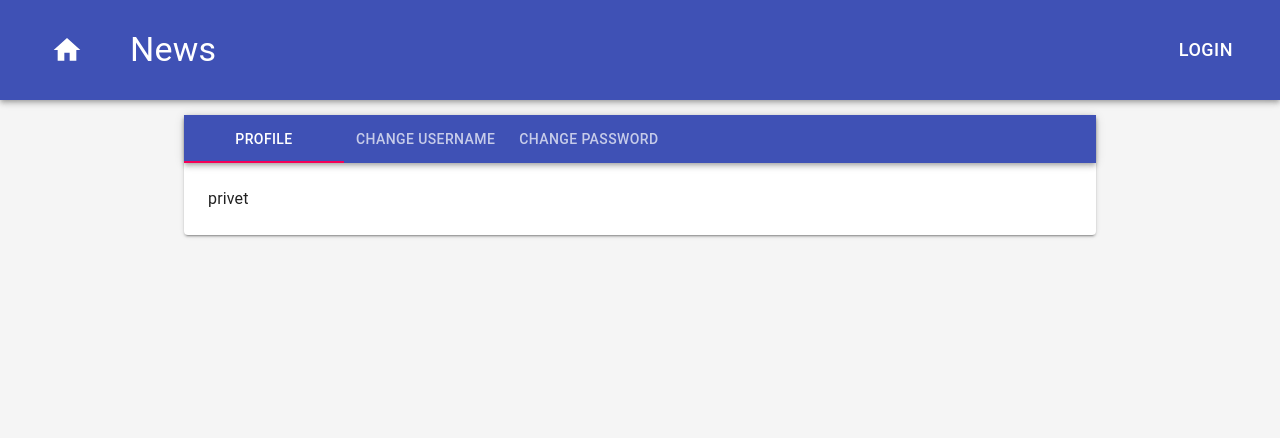
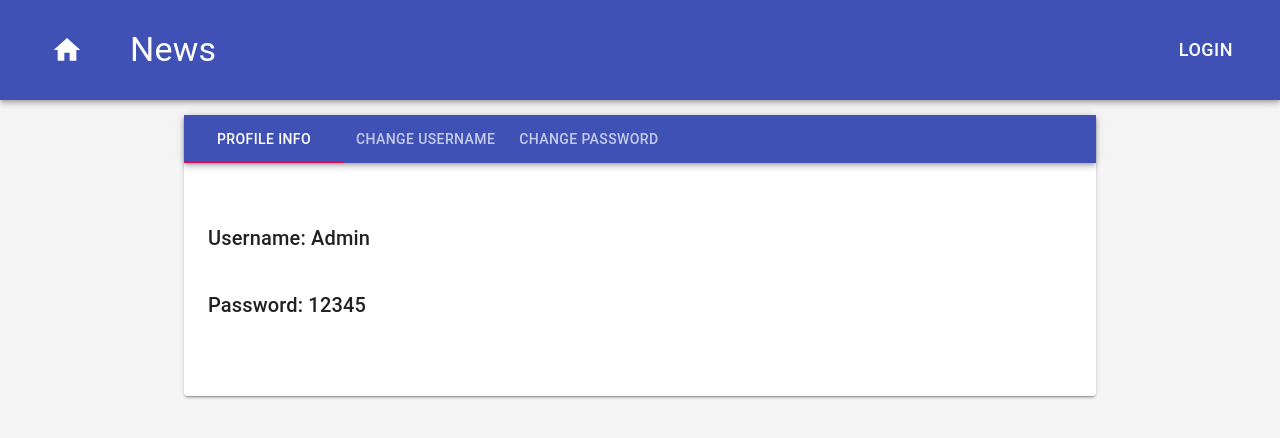
Before and after one commit to sl1Bridge/News-blog-app, a React (Create React App) app: page / in a window 1280 px wide. Shown: the top 438 px of the page. Built offline with nearby package versions, Linux system fonts and the light colour scheme.

Commit message:
Added profile info component

```diff
--- a/src/components/profile/MainProfileComponent.js
+++ b/src/components/profile/MainProfileComponent.js
@@ -6,6 +6,7 @@ import Tabs from "@material-ui/core/Tabs";
 import Tab from "@material-ui/core/Tab";
 import OneTabPanelComponent from "./OneTabPanelComponent";
 import withStyles from "@material-ui/core/styles/withStyles";
+import ProfileInfoComponent from "./tabs/ProfileInfoComponent";
 
 const styles = {
   marginContainer: {
@@ -25,13 +26,13 @@ const MainProfileComponent = ({classes}) => {
       <Paper elevation={2}>
         <AppBar position="static">
           <Tabs value={value} onChange={handleChange} aria-label="simple tabs example">
-            <Tab label="Profile" />
+            <Tab label="Profile Info" />
             <Tab label="Change Username" />
             <Tab label="Change Password" />
           </Tabs>
         </AppBar>
         <OneTabPanelComponent value={value} index={0}>
-          privet
+          <ProfileInfoComponent />
         </OneTabPanelComponent>
         <OneTabPanelComponent value={value} index={1}>
           Item Two
--- /dev/null
+++ b/src/components/profile/tabs/ProfileInfoComponent.js
@@ -0,0 +1,31 @@
+import React from "react";
+import Typography from "@material-ui/core/Typography";
+import {withStyles} from "@material-ui/core";
+import {connect} from "react-redux";
+
+const styles = {
+  mainContainer: {
+    height: '150px',
+  },
+  rowStyles: {
+    marginTop: '35px'
+  },
+};
+
+const ProfileInfoComponent = ({classes, username, password}) => (
+  <div className={classes.mainContainer}>
+    <Typography variant="h6" gutterBottom className={classes.rowStyles}>
+      Username: {username}
+    </Typography>
+    <Typography variant="h6" gutterBottom className={classes.rowStyles}>
+      Password: {password}
+    </Typography>
+  </div>
+);
+
+const mapStateToProps = ({loginReducer}) => ({
+  username: loginReducer.username,
+  password: loginReducer.password,
+});
+
+export default connect(mapStateToProps)(withStyles(styles)(ProfileInfoComponent));
```
